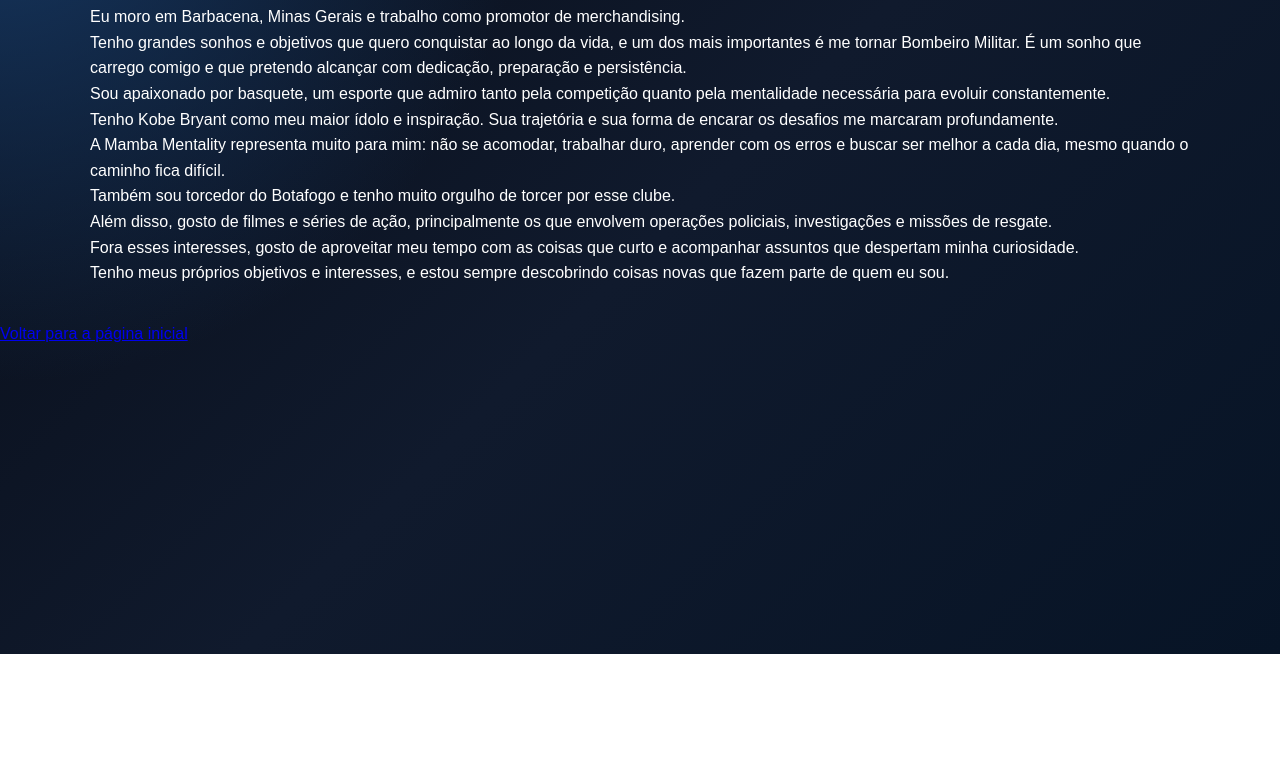
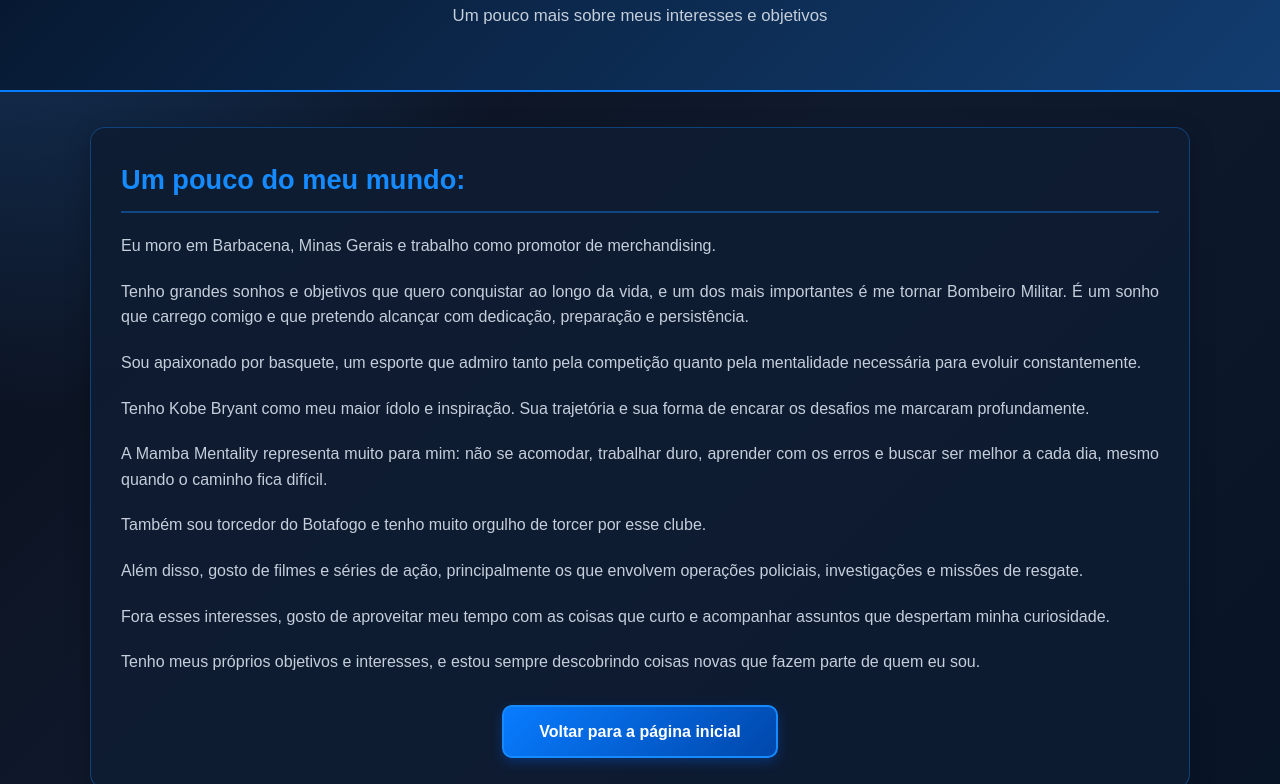
Before and after one commit to pedrodias13/ativ2-pagina-pessoal, a plain HTML site: page sobre.html in a window 1280 px wide. Shown: the part 146-930 px from the top of the page. Before the commit the page ends 800 px from the top, so only its background shows below. Drawn offline with Linux system fonts and the light colour scheme.

Commit message:
Atualizar o sobre.html

```diff
--- a/sobre.html
+++ b/sobre.html
@@ -1,29 +1,90 @@
+
 <!DOCTYPE html>
-<html lang="pt-BR"
+<html lang="pt-BR">
+
 <head>
-        <meta charset="UTF-8">
-        <title>Sobre mim</title>
-        <link rel="stylesheet" href="style.css">
+    <meta charset="UTF-8">
+    <meta name="viewport" content="width=device-width, initial-scale=1.0">
+    <meta name="description" content="Conheça um pouco mais sobre Dias, seus interesses e objetivos.">
+
+    <title>Sobre mim | Dias</title>
+
+    <link rel="stylesheet" href="style.css">
 </head>
+
 <body>
-<header>
-    <h1>Mais sobre mim</h1>
-    <p>Um pouco mais sobre meus interesses e objetivos</p>
-</header>
 
-<main>
-    <H2>Um pouco do meu mundo:</H2>
-    <p>Eu moro em Barbacena, Minas Gerais e trabalho como promotor de merchandising.</p>
-    <p>Tenho grandes sonhos e objetivos que quero conquistar ao longo da vida, e um dos mais importantes é me tornar Bombeiro Militar. É um sonho que carrego comigo e que pretendo alcançar com dedicação, preparação e persistência.</p>
-<p>Sou apaixonado por basquete, um esporte que admiro tanto pela competição quanto pela mentalidade necessária para evoluir constantemente.</p>
-<p>Tenho Kobe Bryant como meu maior ídolo e inspiração. Sua trajetória e sua forma de encarar os desafios me marcaram profundamente.</p> <p>A Mamba Mentality representa muito para mim: não se acomodar, trabalhar duro, aprender com os erros e buscar ser melhor a cada dia, mesmo quando o caminho fica difícil.</p>
-<p>Também sou torcedor do Botafogo e tenho muito orgulho de torcer por esse clube.</p>
-<p>Além disso, gosto de filmes e séries de ação, principalmente os que envolvem operações policiais, investigações e missões de resgate.</p>
-<p>Fora esses interesses, gosto de aproveitar meu tempo com as coisas que curto e acompanhar assuntos que despertam minha curiosidade.</p> <p>Tenho meus próprios objetivos e interesses, e estou sempre descobrindo coisas novas que fazem parte de quem eu sou.</p>
+    <header class="cabecalho">
+        <h1>Mais sobre mim</h1>
+        <p>Um pouco mais sobre meus interesses e objetivos</p>
+    </header>
+
+    <main class="pagina-sobre">
+
+        <section class="conteudo-sobre">
+
+            <h2>Um pouco do meu mundo:</h2>
+
+            <p>
+                Eu moro em Barbacena, Minas Gerais e trabalho como
+                promotor de merchandising.
+            </p>
+
+            <p>
+                Tenho grandes sonhos e objetivos que quero conquistar
+                ao longo da vida, e um dos mais importantes é me tornar
+                Bombeiro Militar. É um sonho que carrego comigo e que
+                pretendo alcançar com dedicação, preparação e persistência.
+            </p>
+
+            <p>
+                Sou apaixonado por basquete, um esporte que admiro tanto
+                pela competição quanto pela mentalidade necessária
+                para evoluir constantemente.
+            </p>
+
+            <p>
+                Tenho Kobe Bryant como meu maior ídolo e inspiração.
+                Sua trajetória e sua forma de encarar os desafios
+                me marcaram profundamente.
+            </p>
+
+            <p>
+                A Mamba Mentality representa muito para mim: não se
+                acomodar, trabalhar duro, aprender com os erros e buscar
+                ser melhor a cada dia, mesmo quando o caminho fica difícil.
+            </p>
+
+            <p>
+                Também sou torcedor do Botafogo e tenho muito orgulho
+                de torcer por esse clube.
+            </p>
+
+            <p>
+                Além disso, gosto de filmes e séries de ação,
+                principalmente os que envolvem operações policiais,
+                investigações e missões de resgate.
+            </p>
+
+            <p>
+                Fora esses interesses, gosto de aproveitar meu tempo
+                com as coisas que curto e acompanhar assuntos que
+                despertam minha curiosidade.
+            </p>
+
+            <p>
+                Tenho meus próprios objetivos e interesses, e estou
+                sempre descobrindo coisas novas que fazem parte
+                de quem eu sou.
+            </p>
+
+            <nav class="nav-inicio">
+                <a href="index.html">Voltar para a página inicial</a>
+            </nav>
+
+        </section>
+
     </main>
 
-    <nav>
-        <a href="index.html">Voltar para a página inicial</a>
-    </nav>
 </body>
 </html>
```
